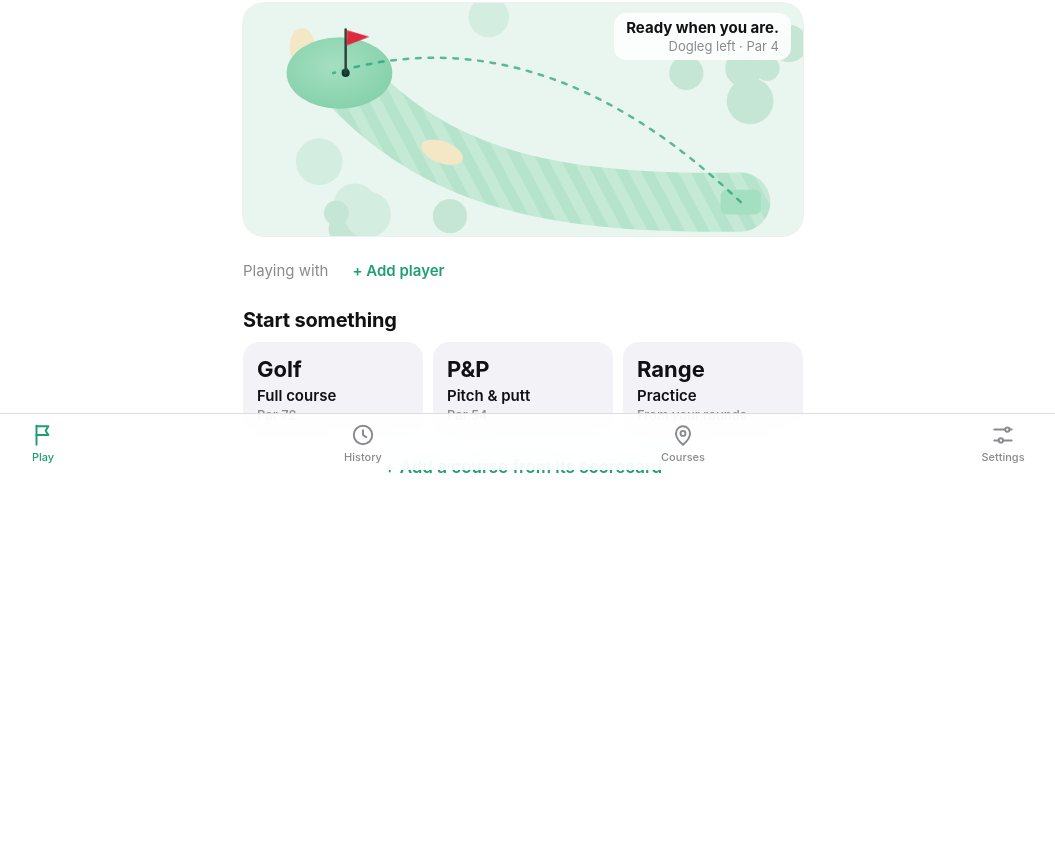
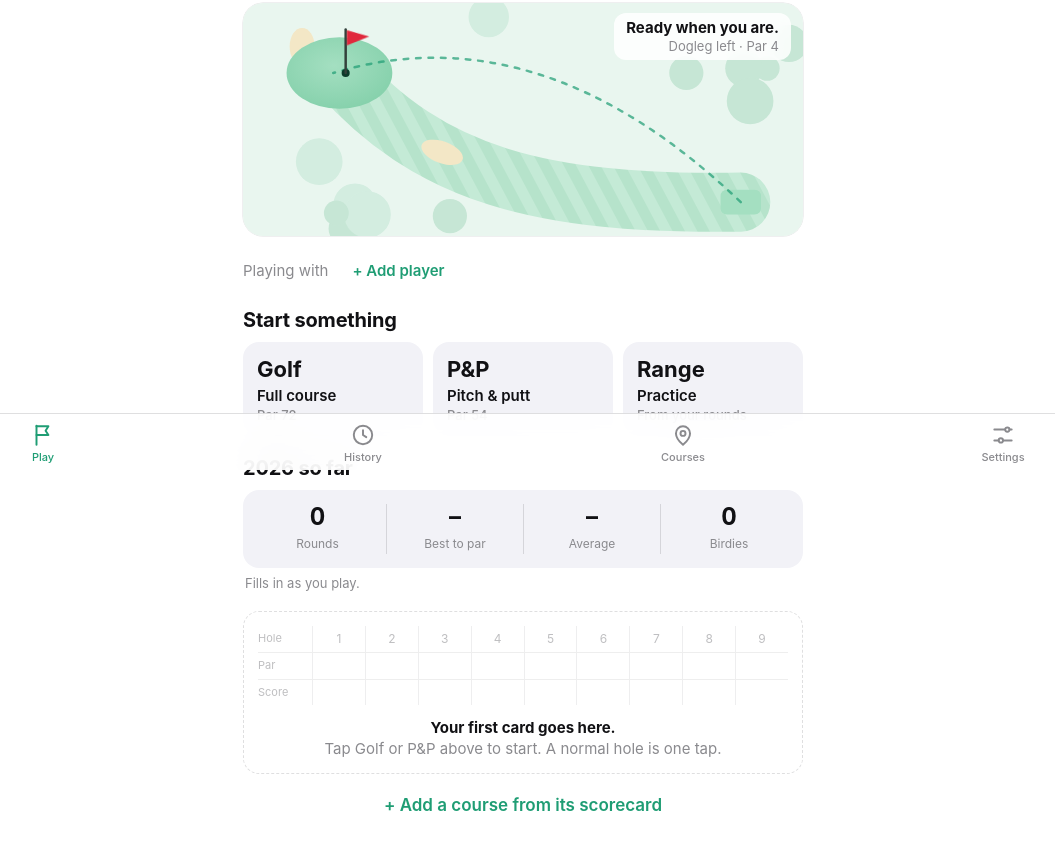
Before and after one commit to kiddletonIRE/pocket-scorecard-site, a plain HTML site: page app/index.html in a window 1280 px wide. Shown: the part 330-1180 px from the top of the page, without its empty margins (117-1172 px from the left). Before the commit the page ends 912 px from the top, so only its background shows below. Drawn offline with Linux system fonts and the light colour scheme.

Commit message:
Home: season stats strip and empty first-card placeholder
Co-Authored-By: Claude Opus 5.5 <noreply@anthropic.com>
Claude-Session: https://claude.ai/code/session_013nNkTRd1cjBffYRdsAuJH3

```diff
--- a/app/index.html
+++ b/app/index.html
@@ -178,6 +178,10 @@ table.nine{min-width:0;table-layout:fixed}
 
 /* home */
 .home{max-width:560px}
+.season{display:grid;grid-template-columns:repeat(4,minmax(0,1fr));background:var(--grp);border-radius:16px;padding:14px 6px;text-align:center}.season b{display:block;font-size:24px;font-weight:700;line-height:1.1;font-variant-numeric:tabular-nums}.season b.mint{color:var(--mint)}.season b.red{color:var(--red)}.season small{font-size:12px;color:var(--mute)}.season>div+div{border-left:1px solid var(--sep)}
+.seasonnote{margin:6px 2px 0;font-size:13px}
+.ghost{margin-top:18px;border:1.5px dashed var(--sep);border-radius:16px;padding:14px;text-align:center}.ghost p{margin:12px 0 0;font-size:15px;color:var(--mute)}.ghost p b{color:var(--ink)}
+.gcard{opacity:.55}.grow1{display:grid;grid-template-columns:54px repeat(9,1fr);border-bottom:1px solid var(--sep)}.grow1:last-child{border-bottom:0}.grow1 span{font-size:11px;text-align:left;padding:5px 0;color:var(--mute)}.grow1 i{font-style:normal;font-size:12px;border-left:1px solid var(--sep);padding:5px 0;min-height:16px;color:var(--mute)}
 .welcome{background:var(--mintt);padding:14px 16px;margin-bottom:16px}.welcome ul{margin:8px 0 12px;padding-left:18px}.welcome li{margin-bottom:6px;font-size:15px}
 .hero{position:relative;background:linear-gradient(160deg,var(--mint),color-mix(in srgb,var(--mint) 70%,#0b3d2c));color:#fff;border-radius:20px;padding:18px 18px 16px;box-shadow:0 8px 24px -12px color-mix(in srgb,var(--mint) 70%,transparent)}
 .hero .flag{position:absolute;right:18px;top:16px;width:28px;height:40px;color:#fff;opacity:.9}
@@ -517,6 +521,16 @@ setInterval(()=>{
     setTimeout(()=>{w.innerHTML=holeSVG(mapI);if(sp)sp.textContent=HOLES[mapI%HOLES.length].n;const mc=$("mcap");if(mc)mc.className="mapcap"+capSide(mapI);w.classList.remove("fade")},350)}
 },4000);
 function greet(){const h=new Date().getHours();return h<12?"Good morning":h<18?"Good afternoon":"Good evening"}
+function season(){
+  const y=String(new Date().getFullYear()),rs=D.rounds.filter(r=>String(r.date).slice(0,4)===y);
+  const full=rs.map(r=>r.legacy?{d:r.score-r.par}:(()=>{const s=stats(r);return s.played===s.n&&s.n?{d:s.score-s.par}:null})()).filter(Boolean);
+  const best=full.length?Math.min(...full.map(x=>x.d)):null,avg=full.length?full.reduce((t,x)=>t+x.d,0)/full.length:null;
+  const bird=rs.filter(r=>!r.legacy).reduce((t,r)=>t+r.holes.filter(h=>h.done&&h.strokes<h.par).length,0);
+  const f=v=>v==null?"–":v===0?"E":(v>0?"+":"")+(Number.isInteger(v)?v:v.toFixed(1));
+  const cell=(v,l,c)=>`<div><b${c&&v!=="–"?' class="'+c+'"':""}>${v}</b><small>${l}</small></div>`;
+  const ghost=D.rounds.length?"":`<div class="ghost" aria-hidden="true"><div class="gcard"><div class="grow1"><span>Hole</span>${[1,2,3,4,5,6,7,8,9].map(n=>`<i>${n}</i>`).join("")}</div><div class="grow1"><span>Par</span>${Array(9).fill("<i></i>").join("")}</div><div class="grow1"><span>Score</span>${Array(9).fill("<i></i>").join("")}</div></div><p><b>Your first card goes here.</b><br>Tap Golf or P&amp;P above to start. A normal hole is one tap.</p></div>`;
+  return`<h3>${y} so far</h3><div class="season">${cell(rs.length,"Rounds")}${cell(f(best),"Best to par","mint")}${cell(f(avg),"Average")}${cell(bird,"Birdies",bird?"red":"")}</div>${D.rounds.length?"":`<p class="muted small seasonnote">Fills in as you play.</p>`}${ghost}`
+}
 function recent(){
   const rs=[...D.rounds].sort((a,b)=>b.date.localeCompare(a.date)||String(b.id).localeCompare(String(a.id))).slice(0,3);if(!rs.length)return"";
   return`<h3>Recent rounds</h3><div class="list">${rs.map(r=>{const s=r.legacy?{score:r.score,par:r.par,played:r.holeCount,n:r.holeCount}:stats(r);return`<button class="item ritem" ${r.legacy?"":`data-act="view" data-id="${esc(r.id)}"`}><span class="num">${s.score}</span><span class="grow"><b>${esc(r.courseName)}</b><br><small>${esc(fmtD(r.date))} · ${s.played===s.n?s.n+" holes":s.played+" of "+s.n}${pnames(r).length?" · with "+esc(pnames(r).join(", ")):""}</small></span><span class="tp">${vp(s.score-s.par)}</span></button>`}).join("")}</div>`;
@@ -552,6 +566,7 @@ function vStart(){
     <button class="go9" data-act="start" data-kind="${ui.pick}-9">9 holes</button>${s10}</div>`:""}
   ${(()=>{const now=Date.now(),day=864e5;if(D.rounds.length<3||(D.lastBackup&&now-D.lastBackup<30*day)||(D.backupSnooze&&now<D.backupSnooze))return"";
     return`<div class="nudge"><div><b>Back up your rounds</b><small>${D.lastBackup?"Last backup "+Math.floor((now-D.lastBackup)/day)+" days ago":"No backup yet"}. Your scores live only on this phone.</small></div><div class="acts" style="margin-top:8px"><button class="primary" data-act="dojsonnow">${native?"Share backup":"Back up now"}</button><button data-act="snooze">Later</button></div></div>`})()}
+  ${season()}
   ${recent()}
   <button class="addc" data-act="newc">+ Add a course from its scorecard</button>
   </div></section>`;
--- a/app/sw.js
+++ b/app/sw.js
@@ -1,5 +1,5 @@
 // Caches the app so it works with no signal (web version only; the iPhone app has everything built in).
-const CACHE = "pocket-scorecard-v1795642378";
+const CACHE = "pocket-scorecard-v1795642516";
 const FILES = ["./", "index.html", "manifest.webmanifest", "icons/icon-192.png", "icons/icon-512.png", "icons/maskable-512.png", "icons/apple-touch-icon.png"];
 self.addEventListener("install", e => { e.waitUntil(caches.open(CACHE).then(c => c.addAll(FILES))); self.skipWaiting(); });
 self.addEventListener("activate", e => { e.waitUntil(caches.keys().then(ks => Promise.all(ks.filter(k => k !== CACHE).map(k => caches.delete(k))))); self.clients.claim(); });
```
